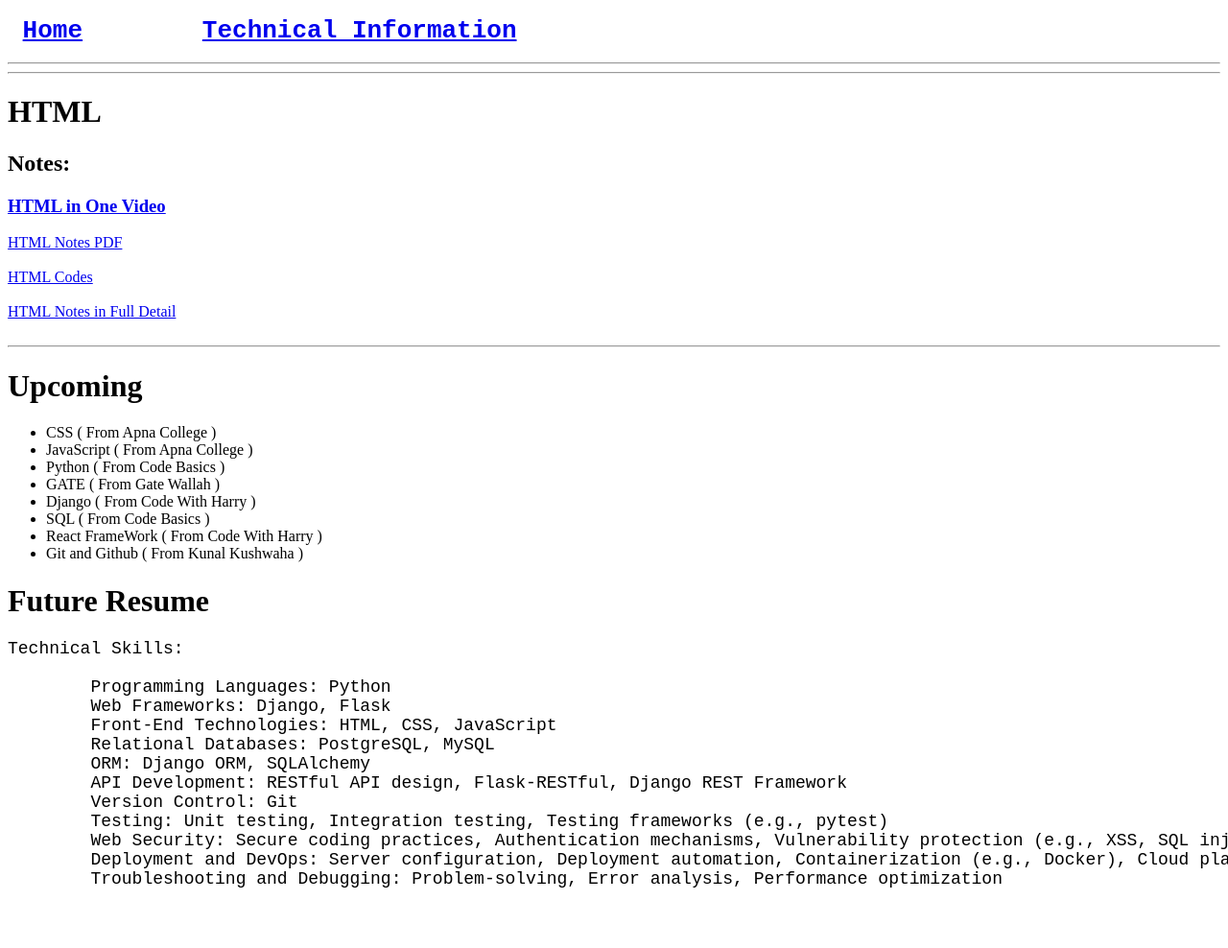
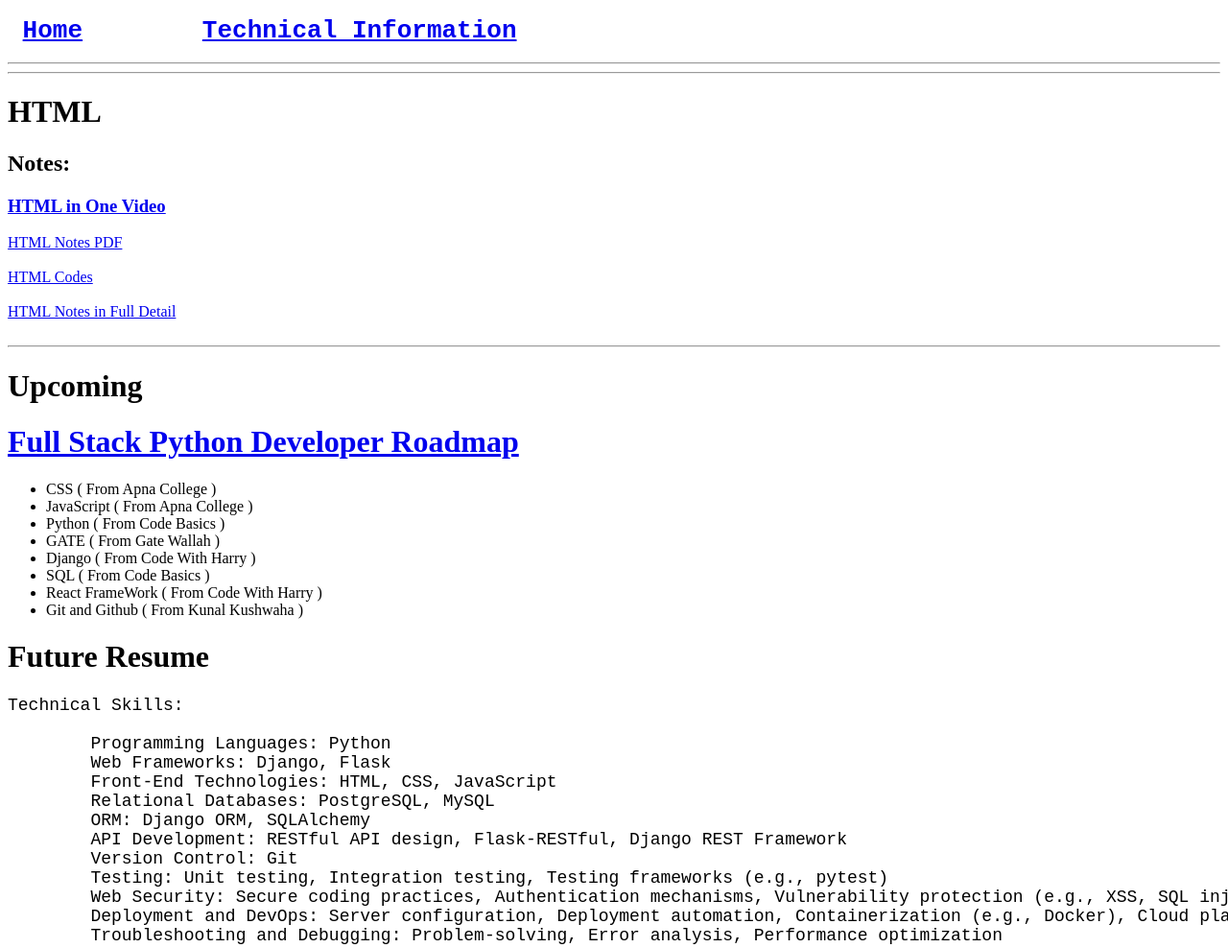
Before and after one commit to onepageebook/whatiknow.github.io, a plain HTML site: page SkillsOnResume.html in a window 1280 px wide. Shown: the top 988 px of the page at 96% size. Before the commit the page ends 944 px from the top, so only its background shows below. Drawn offline with Linux system fonts and the light colour scheme.

Commit message:
Update SkillsOnResume.html

```diff
--- a/SkillsOnResume.html
+++ b/SkillsOnResume.html
@@ -28,6 +28,8 @@
 
     <h1> Upcoming  </h1>
 
+    <h1><a href="https://youtu.be/I_ZQlugkj-8" target="_blank"> Full Stack Python Developer Roadmap</a></h1>
+
     <ul>
         <li> CSS ( From Apna College ) </li>
         <li>JavaScript ( From Apna College )</li>
```
